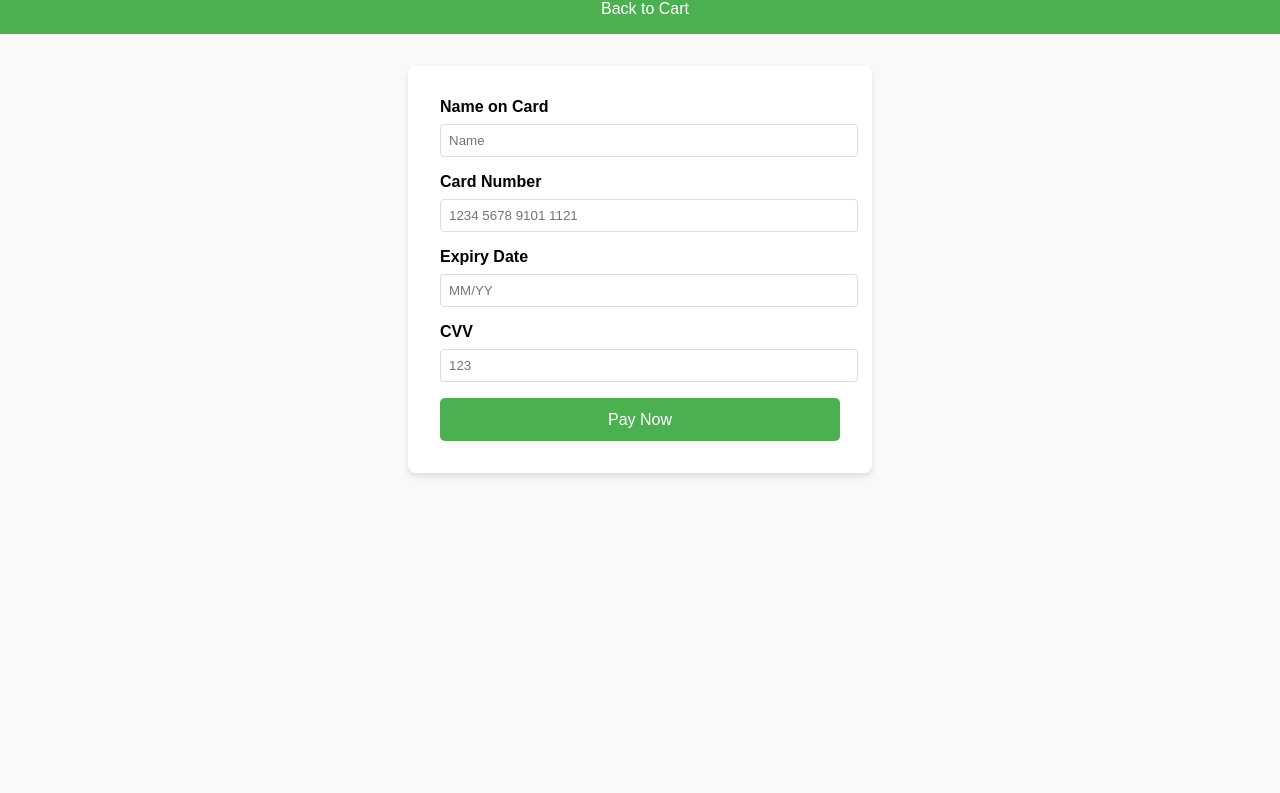
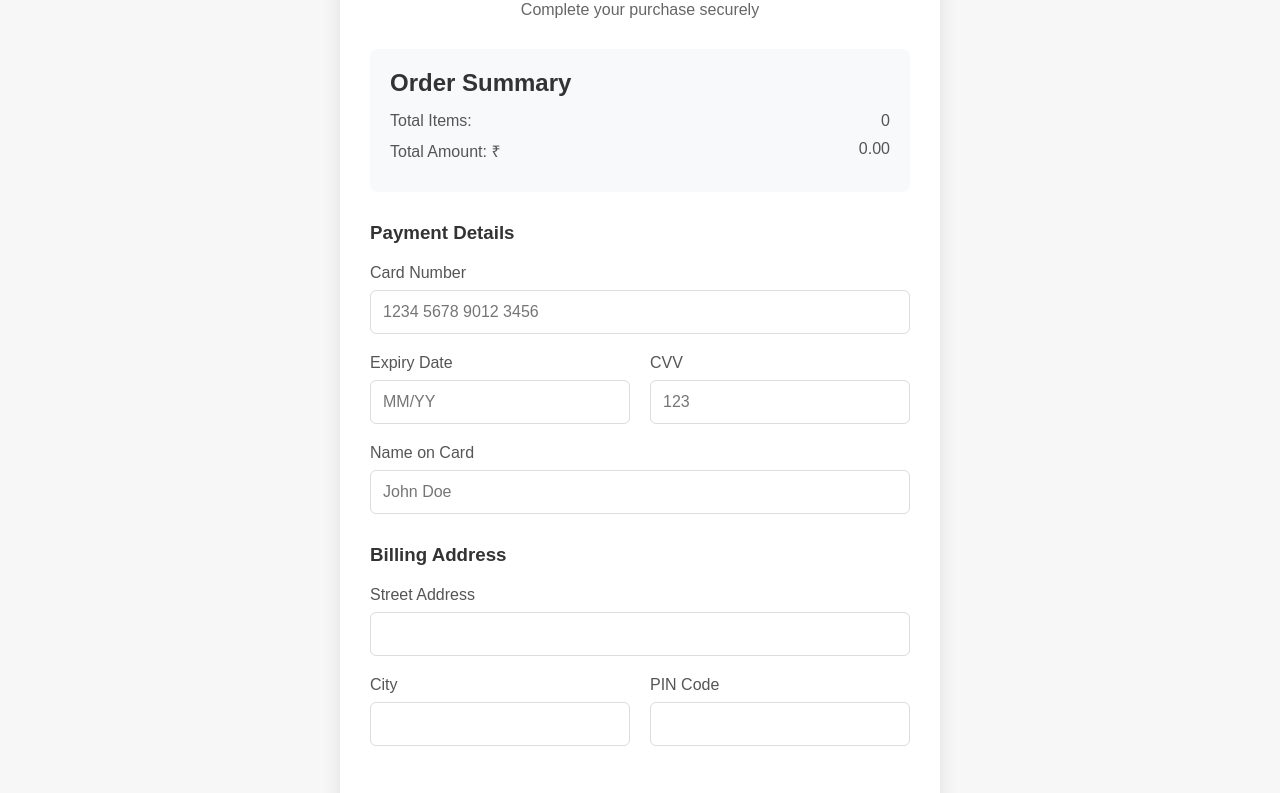
Before and after one commit to Sham-sha/Entreculture, a plain HTML site: page pages/payment.html in a window 1280 px wide. Shown: the part 96-889 px from the top of the page. Before the commit the page ends 800 px from the top, so only its background shows below. Drawn offline with Linux system fonts and the light colour scheme.

Commit message:
payment push

```diff
--- a/css/payment.css
+++ b/css/payment.css
@@ -1,61 +1,125 @@
-body {
-    font-family: Arial, sans-serif;
+* {
     margin: 0;
     padding: 0;
-    background-color: #f9f9f9;
+    box-sizing: border-box;
+    font-family: 'Arial', sans-serif;
 }
 
-header {
-    background-color: #4CAF50;
-    color: white;
-    padding: 1rem;
-    text-align: center;
-}
-
-header nav a {
-    color: white;
-    text-decoration: none;
-    margin-left: 10px;
-}
-
-main {
-    padding: 2rem;
+body {
+    background-color: #f7f7f7;
+    min-height: 100vh;
+    display: flex;
+    justify-content: center;
+    align-items: center;
+    padding: 20px;
 }
 
 .payment-container {
-    max-width: 400px;
-    margin: 0 auto;
-    background: white;
-    border-radius: 8px;
-    box-shadow: 0 4px 6px rgba(0, 0, 0, 0.1);
-    padding: 2rem;
+    background-color: white;
+    border-radius: 10px;
+    box-shadow: 0 0 20px rgba(0, 0, 0, 0.1);
+    padding: 30px;
+    width: 100%;
+    max-width: 600px;
 }
 
-form label {
-    display: block;
-    margin-bottom: 0.5rem;
-    font-weight: bold;
+.payment-header {
+    text-align: center;
+    margin-bottom: 30px;
 }
 
-form input {
-    width: 100%;
-    padding: 0.5rem;
-    margin-bottom: 1rem;
-    border: 1px solid #ddd;
-    border-radius: 4px;
+.payment-header h1 {
+    color: #333;
+    margin-bottom: 10px;
 }
 
-form button {
+.payment-header p {
+    color: #666;
+}
+
+.order-summary {
+    background-color: #f8f9fa;
+    padding: 20px;
+    border-radius: 8px;
+    margin-bottom: 30px;
+}
+
+.order-summary h2 {
+    color: #333;
+    margin-bottom: 15px;
+}
+
+#summary-details p {
+    display: flex;
+    justify-content: space-between;
+    margin-bottom: 10px;
+    color: #555;
+}
+
+.form-section {
+    margin-bottom: 30px;
+}
+
+.form-section h3 {
+    color: #333;
+    margin-bottom: 20px;
+}
+
+.form-group {
+    margin-bottom: 20px;
+}
+
+.form-row {
+    display: grid;
+    grid-template-columns: 1fr 1fr;
+    gap: 20px;
+}
+
+label {
+    display: block;
+    margin-bottom: 8px;
+    color: #555;
+    font-weight: 500;
+}
+
+input {
     width: 100%;
-    padding: 0.8rem;
+    padding: 12px;
+    border: 1px solid #ddd;
+    border-radius: 6px;
+    font-size: 16px;
+    transition: border-color 0.3s;
+}
+
+input:focus {
+    outline: none;
+    border-color: #4CAF50;
+}
+
+.pay-button {
     background-color: #4CAF50;
     color: white;
+    padding: 15px;
     border: none;
-    border-radius: 5px;
+    border-radius: 6px;
+    width: 100%;
+    font-size: 16px;
+    font-weight: bold;
     cursor: pointer;
-    font-size: 1rem;
+    transition: background-color 0.3s;
 }
 
-form button:hover {
+.pay-button:hover {
     background-color: #45a049;
 }
+
+@media (max-width: 480px) {
+    .form-row {
+        grid-template-columns: 1fr;
+        gap: 0;
+    }
+
+    .payment-container {
+        padding: 20px;
+    }
+}
--- a/javaScript/payment.js
+++ b/javaScript/payment.js
@@ -1,10 +1,64 @@
-document.getElementById("payment-form").addEventListener("submit", function (event) {
-    event.preventDefault();
+document.addEventListener('DOMContentLoaded', () => {
+    displayOrderSummary();
+    setupFormValidation();
+});
 
-    // Simulate payment processing
-    alert("Payment Successful!");
-    localStorage.removeItem("cart"); // Clear the cart after payment
+function displayOrderSummary() {
+    const cart = JSON.parse(localStorage.getItem('cart')) || [];
+    const totalItems = cart.reduce((sum, item) => sum + item.quantity, 0);
+    const totalAmount = cart.reduce((sum, item) => sum + item.price * item.quantity, 0);
 
-    // Redirect to a confirmation page or back to products
-    window.location.href = "products.html";
-});
+    document.getElementById('total-items').textContent = totalItems;
+    document.getElementById('total-amount').textContent = totalAmount.toFixed(2);
+    document.getElementById('pay-amount').textContent = totalAmount.toFixed(2);
+}
+
+function setupFormValidation() {
+    const form = document.getElementById('payment-form');
+    const cardNumber = document.getElementById('card-number');
+    const expiry = document.getElementById('expiry');
+    const cvv = document.getElementById('cvv');
+    const pincode = document.getElementById('pincode');
+
+    // Format card number with spaces
+    cardNumber.addEventListener('input', (e) => {
+        let value = e.target.value.replace(/\s/g, '');
+        value = value.replace(/\D/g, '');
+        value = value.replace(/(\d{4})/g, '$1 ').trim();
+        e.target.value = value;
+    });
+
+    // Format expiry date
+    expiry.addEventListener('input', (e) => {
+        let value = e.target.value.replace(/\D/g, '');
+        if (value.length >= 2) {
+            value = value.slice(0, 2) + '/' + value.slice(2);
+        }
+        e.target.value = value;
+    });
+
+    // Allow only numbers for CVV
+    cvv.addEventListener('input', (e) => {
+        e.target.value = e.target.value.replace(/\D/g, '');
+    });
+
+    // Allow only numbers for pincode
+    pincode.addEventListener('input', (e) => {
+        e.target.value = e.target.value.replace(/\D/g, '');
+    });
+
+    form.addEventListener('submit', (e) => {
+        e.preventDefault();
+
+        // Simulate payment processing
+        const button = form.querySelector('button');
+        button.disabled = true;
+        button.textContent = 'Processing...';
+
+        setTimeout(() => {
+            alert('Payment successful! Thank you for your purchase.');
+            localStorage.removeItem('cart');
+            window.location.href = '/index.html';
+        }, 2000);
+    });
+}
--- a/pages/payment.html
+++ b/pages/payment.html
@@ -1,38 +1,73 @@
-
 <!DOCTYPE html>
 <html lang="en">
 <head>
     <meta charset="UTF-8">
     <meta name="viewport" content="width=device-width, initial-scale=1.0">
-    <title>Payments - Entreculture</title>
-    <link rel="stylesheet" href="../css/payment.css">
+    <title>Payment - Entreculture</title>
+    <link rel="stylesheet" href="/css/payment.css">
+    <link rel="shortcut icon" href="https://res.cloudinary.com/dmff4imdi/image/upload/v1733246969/logo/xaccpbca6fozqqcpdvnx.png" type="image/x-icon">
+    <link href="https://cdnjs.cloudflare.com/ajax/libs/font-awesome/5.15.4/css/all.min.css" rel="stylesheet">
 </head>
 <body>
-    <header>
-        <h1>Payment Page</h1>
-        <nav>
-            <a href="add-to-cart.html">Back to Cart</a>
-        </nav>
-    </header>
-    <main>
-        <section id="payment-container" class="payment-container">
-            <form id="payment-form">
-                <label for="name">Name on Card</label>
-                <input type="text" id="name" placeholder="Name" required>
+    <div class="payment-container">
+        <div class="payment-header">
+            <h1>Secure Payment</h1>
+            <p>Complete your purchase securely</p>
+        </div>
 
-                <label for="card-number">Card Number</label>
-                <input type="text" id="card-number" placeholder="1234 5678 9101 1121" maxlength="19" required>
+        <div class="order-summary">
+            <h2>Order Summary</h2>
+            <div id="summary-details">
+                <p>Total Items: <span id="total-items">0</span></p>
+                <p>Total Amount: ₹<span id="total-amount">0</span></p>
+            </div>
+        </div>
 
-                <label for="expiry">Expiry Date</label>
-                <input type="text" id="expiry" placeholder="MM/YY" maxlength="5" required>
+        <form id="payment-form" class="payment-form">
+            <div class="form-section">
+                <h3>Payment Details</h3>
+                <div class="form-group">
+                    <label for="card-number">Card Number</label>
+                    <input type="text" id="card-number" placeholder="1234 5678 9012 3456" maxlength="19" required>
+                </div>
+                <div class="form-row">
+                    <div class="form-group">
+                        <label for="expiry">Expiry Date</label>
+                        <input type="text" id="expiry" placeholder="MM/YY" maxlength="5" required>
+                    </div>
+                    <div class="form-group">
+                        <label for="cvv">CVV</label>
+                        <input type="password" id="cvv" placeholder="123" maxlength="3" required>
+                    </div>
+                </div>
+                <div class="form-group">
+                    <label for="card-name">Name on Card</label>
+                    <input type="text" id="card-name" placeholder="John Doe" required>
+                </div>
+            </div>
 
-                <label for="cvv">CVV</label>
-                <input type="text" id="cvv" placeholder="123" maxlength="3" required>
+            <div class="form-section">
+                <h3>Billing Address</h3>
+                <div class="form-group">
+                    <label for="address">Street Address</label>
+                    <input type="text" id="address" required>
+                </div>
+                <div class="form-row">
+                    <div class="form-group">
+                        <label for="city">City</label>
+                        <input type="text" id="city" required>
+                    </div>
+                    <div class="form-group">
+                        <label for="pincode">PIN Code</label>
+                        <input type="text" id="pincode" maxlength="6" required>
+                    </div>
+                </div>
+            </div>
 
-                <button type="submit">Pay Now</button>
-            </form>
-        </section>
-    </main>
-    <script src="payment.js"></script>
+            <button type="submit" class="pay-button">Pay ₹<span id="pay-amount">0</span></button>
+        </form>
+    </div>
+
+    <script src="../javaScript/payment.js"></script>
 </body>
 </html>
```
Also changed, not shown: javaScript/cart.js (+21 -6 lines).
